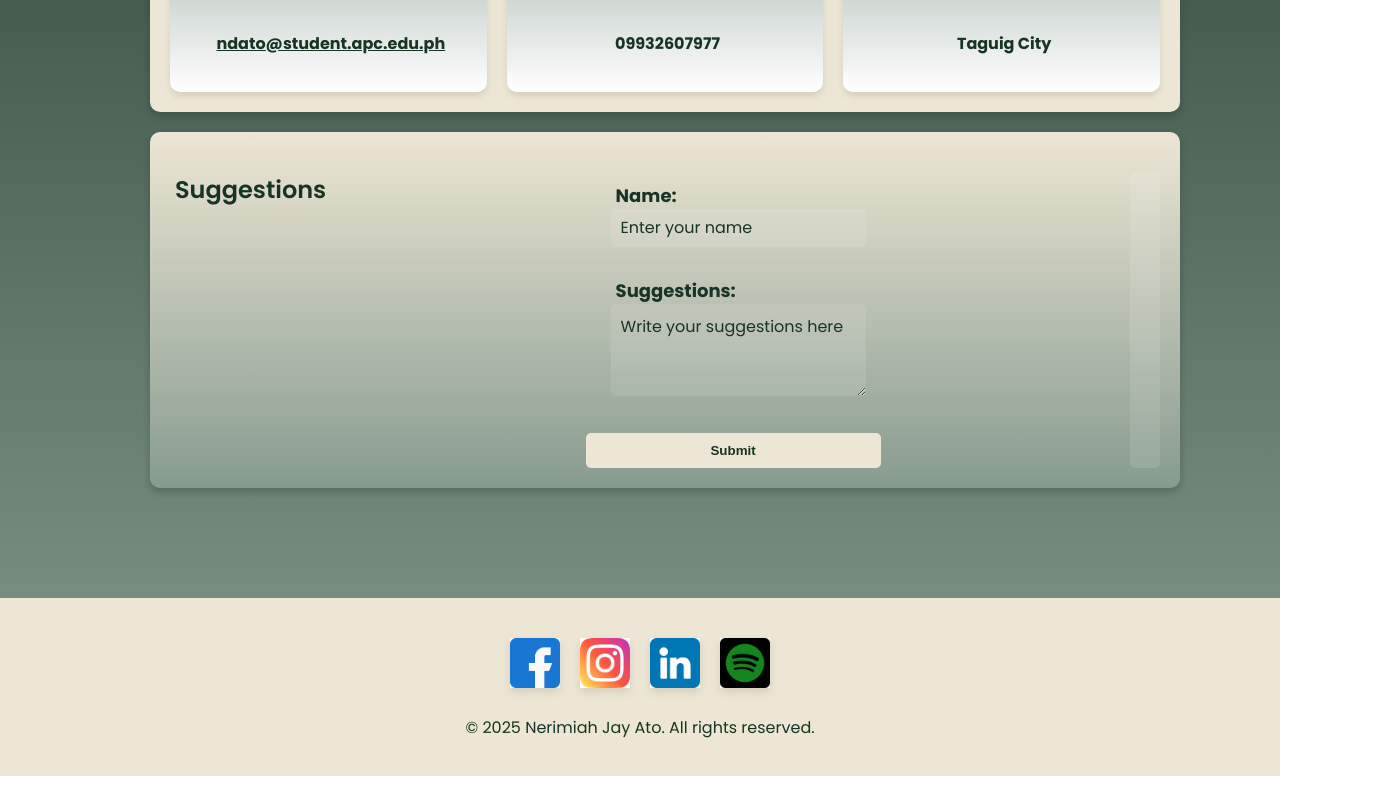
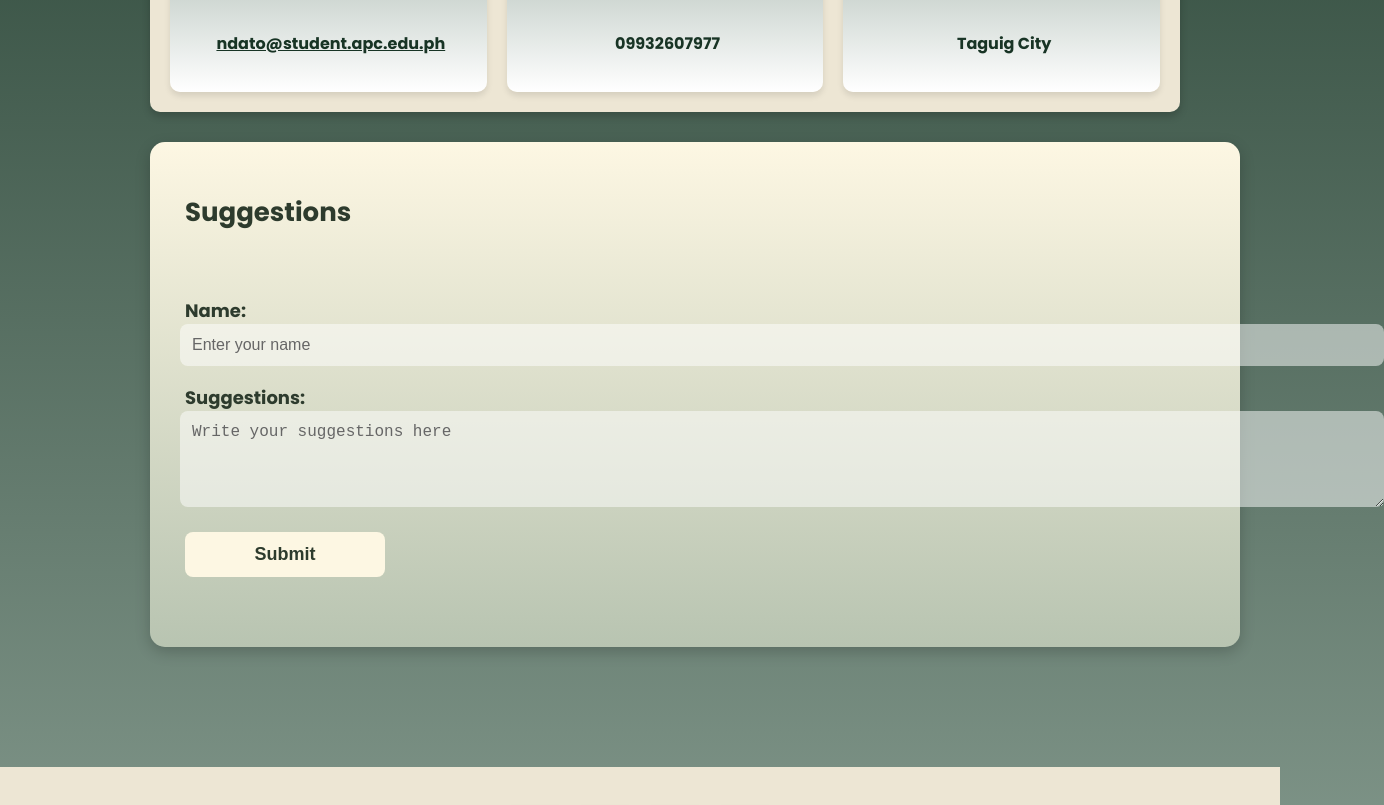
Before and after one commit to mythoneri/personal-website-finals, a Vue app in the folder vue-project/: page /contact in a window 1280 px wide. Shown: the part 520-1325 px from the top of the page, 1384 px wide, since content can reach past the window. Before the commit the page ends 1296 px from the top, so only its background shows below. Built offline with nearby package versions, Linux system fonts and the light colour scheme.

Commit message:
fixed contact section

```diff
--- a/vue-project/src/assets/main.css
+++ b/vue-project/src/assets/main.css
@@ -438,113 +438,6 @@ footer {
 /* Contact Styles*/
 
 /* Container Styling */
-#suggestions {
-  margin: 20px auto;
-  padding: 20px;
-  background: linear-gradient(to bottom, #183425, #869b8f);
-  border-radius: 10px;
-  box-shadow: 0 4px 8px rgba(0, 0, 0, 0.2);
-  color: #EDE6D4;
-}
+
 
 /* Header Styling */
-.header {
-  text-align: left;
-  margin-bottom: 50px;
-}
-
-.title-container h2 {
-  font-size: 24px;
-  font-weight: 600;
-  color: #fff;
-}
-
-/* Form Styling */
-form p {
-  margin: 30px;
-  font-size: 18px;
-}
-
-input[type="text"],
-textarea {
-  width: 100%;
-  padding: 10px;
-  border: none;
-  border-radius: 5px;
-  background: rgba(255, 255, 255, 0.1);
-  color: #fff;
-  font-size: 16px;
-  outline: none;
-}
-
-input::placeholder,
-textarea::placeholder {
-  color: rgba(255, 255, 255, 0.6);
-  font-family: Poppins;
-  font-size: medium;
-}
-
-/* Button Styling */
-button {
-  width: 100%;
-  padding: 10px;
-  background: #EDE6D4;
-  color: #183425;
-  font-weight: bold;
-  border: none;
-  border-radius: 5px;
-  cursor: pointer;
-  transition: 0.3s;
-}
-/* Align submit button to the right */
-button.submit {
-  width: 100px; /* Adjust width as needed */
-  margin-top: 10px;
-}
-.clearfix::after {
-  content: "";
-  display: table;
-  clear: both;
-}
-
-button:hover {
-  background: #35493e;
-  color: #EDE6D4;
-
-}
-
-/* Comment Section */
-.comment-section {
-  margin-top: 20px;
-  padding: 15px;
-  background: rgba(255, 255, 255, 0.1);
-  border-radius: 5px;
-}
-
-.suggest {
-  background: rgba(255, 255, 255, 0.2);
-  padding: 10px;
-  border-radius: 5px;
-  margin-bottom: 10px;
-}
-
-.suggest p {
-  margin: 5px 0;
-}
-
-.suggest strong {
-  color: #fff;
-  font-size: 18px;
-}
-
-/* Responsive Design */
-@media (max-width: 768px) {
-  #suggestions {
-      width: 90%;
-      padding: 15px;
-  }
-
-  .title-container h2 {
-      font-size: 20px;
-  }
-}
--- a/vue-project/src/components/Contact.vue
+++ b/vue-project/src/components/Contact.vue
@@ -43,17 +43,16 @@
     <div id="suggestions" class="container guestbook-container">
       <div class="header">
         <div class="title-container">
-          <h2>Suggestions</h2>
-        </div>
+          <h2>Suggestions</h2> <br>
       </div>
       <form @submit.prevent="addSuggest">
         <div>
           <p>
-            <strong>Name:</strong> <br />
+            <strong>Name:</strong> <br>
             <input type="text" v-model="guestName" placeholder="Enter your name" required />
           </p>
           <p>
-            <strong>Suggestions:</strong> <br />
+            <strong>Suggestions:</strong> <br>
             <textarea v-model="guestSuggest" placeholder="Write your suggestions here" rows="4" required></textarea>
           </p>
           <div class="clearfix">
@@ -65,6 +64,7 @@
         <div v-for="suggest in Suggestions" :key="suggest.id" class="suggest">
           <p><strong>{{ suggest.name }}</strong></p>
           <p>{{ suggest.message }}</p>
+        </div>
       </div>
     </div>
     </div> <!-- Properly closed div -->
@@ -180,114 +180,130 @@ const addSuggest = () => {
     color: #183425;
 }
 
+/* Suggestions Section */
 #suggestions {
-    margin: 20px auto;
-    padding: 20px;
-    background: linear-gradient(to bottom, #EDE6D4, #869b8f);
-    border-radius: 10px;
-    box-shadow: 0 4px 8px rgba(0, 0, 0, 0.2);
-    color: #183425;
+  background: linear-gradient(to bottom, #fdf7e3, #b8c4b1);
+  padding: 30px;
+  border-radius: 15px;
+  box-shadow: 0 5px 15px rgba(0, 0, 0, 0.2);
+  max-width: 1200px; /* Set a fixed max-width */
+  width: 100%; /* Ensure it is responsive */
+  margin: 30px auto;
 }
 
-/* Header Styling */
-.header {
-    text-align: left;
-    margin-bottom: 50px;
+/* Fixing form elements */
+#suggestions form {
+  display: flex;
+  flex-direction: column;
+  gap: 15px;
+  width: 1180px;
 }
 
-.title-container h2 {
-    font-size: 24px;
-    font-weight: 600;
-    color: #183425;
+#suggestions input,
+#suggestions textarea {
+  width: 100%; /* Make sure input fields do not exceed the form width */
+  padding: 12px;
+  border: none;
+  border-radius: 8px;
+  background: rgba(255, 255, 255, 0.5);
+  font-size: 16px;
+  color: #2d3b2d;
+  outline: none;
+  transition: background 0.3s ease-in-out;
 }
 
-/* Form Styling */
-form p {
-    margin: 30px;
+/* Fix submit button width */
+#suggestions button {
+  width: 100%;
+  max-width: 200px; /* Prevent button from stretching */
+  align-self: center; /* Center the button */
+}
+
+/* Header */
+#suggestions .header {
+  text-align: left;
+  margin-bottom: 20px;
+}
+
+#suggestions h2 {
+  font-size: 26px;
+  font-weight: bold;
+  color: #2d3b2d;
+}
+
+/* Form Fields */
+#suggestions form p {
+  font-weight: bold;
+  color: #2d3b2d;
   font-size: 18px;
 }
 
-input[type="text"],
-textarea {
-    width: 100%;
-    padding: 10px;
-    border: none;
-    border-radius: 5px;
-    background: rgba(255, 255, 255, 0.1);
-    color: #183425;
-    font-size: 16px;
-    outline: none;
+
+#suggestions input::placeholder,
+#suggestions textarea::placeholder {
+  color: #666;
 }
 
-input::placeholder,
-textarea::placeholder {
-    color: #183425;
-    font-family: Poppins;
-    font-size: medium;
+#suggestions input:focus,
+#suggestions textarea:focus {
+  background: rgba(255, 255, 255, 0.7);
 }
 
-/* Button Styling */
-button {
+/* Submit Button */
+#suggestions button {
   width: 100%;
-    padding: 10px;
-    background: #EDE6D4;
-    color: #183425;
+  background: #fdf7e3;
+  color: #2d3b2d;
+  font-size: 18px;
   font-weight: bold;
+  padding: 12px;
   border: none;
-    border-radius: 5px;
+  border-radius: 8px;
   cursor: pointer;
-    transition: 0.3s;
-}
-/* Align submit button to the right */
-button.submit {
-    width: 100px; /* Adjust width as needed */
-    margin-top: 10px;
-}
-.clearfix::after {
-    content: "";
-    display: table;
-    clear: both;
+  transition: background 0.3s ease-in-out;
 }
 
-button:hover {
-    background: #35493e;
-    color: #EDE6D4;
-
+#suggestions button:hover {
+  background: #ebe1c8;
 }
 
 /* Comment Section */
 .comment-section {
   margin-top: 20px;
-    padding: 15px;
-    background: rgba(255, 255, 255, 0.1);
-    border-radius: 5px;
+  width: 1200px;
 }
 
 .suggest {
-    background: rgba(255, 255, 255, 0.2);
-    padding: 10px;
-    border-radius: 5px;
+  background: rgba(255, 255, 255, 0.5);
+  padding: 15px;
+  border-left: 5px solid #2d3b2d;
+  border-radius: 8px;
   margin-bottom: 10px;
+  box-shadow: 0 2px 5px rgba(0, 0, 0, 0.1);
 }
 
 .suggest p {
   margin: 5px 0;
-}
-
-.suggest strong {
-    color: #183425;
-    font-size: 18px;
+  color: #2d3b2d;
 }
 
 /* Responsive Design */
 @media (max-width: 768px) {
   #suggestions {
-        width: 90%;
-        padding: 15px;
+    padding: 20px;
   }
 
-    .title-container h2 {
-        font-size: 20px;
+  #suggestions h2 {
+    font-size: 22px;
+  }
+
+  #suggestions input,
+  #suggestions textarea {
+    font-size: 14px;
+  }
+
+  #suggestions button {
+    font-size: 16px;
   }
 }
 
```
Lines whose indentation alone changed are shown as unchanged.
